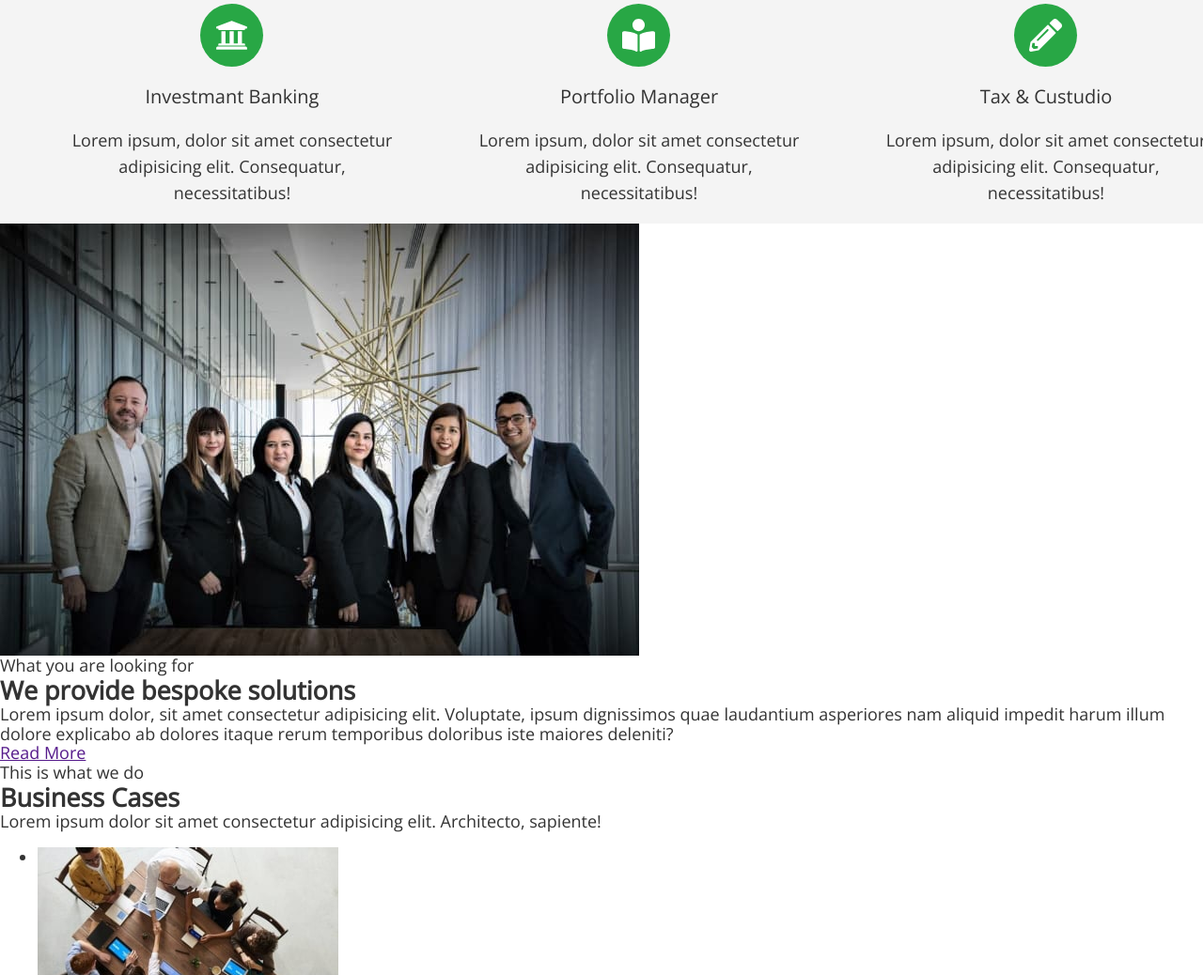
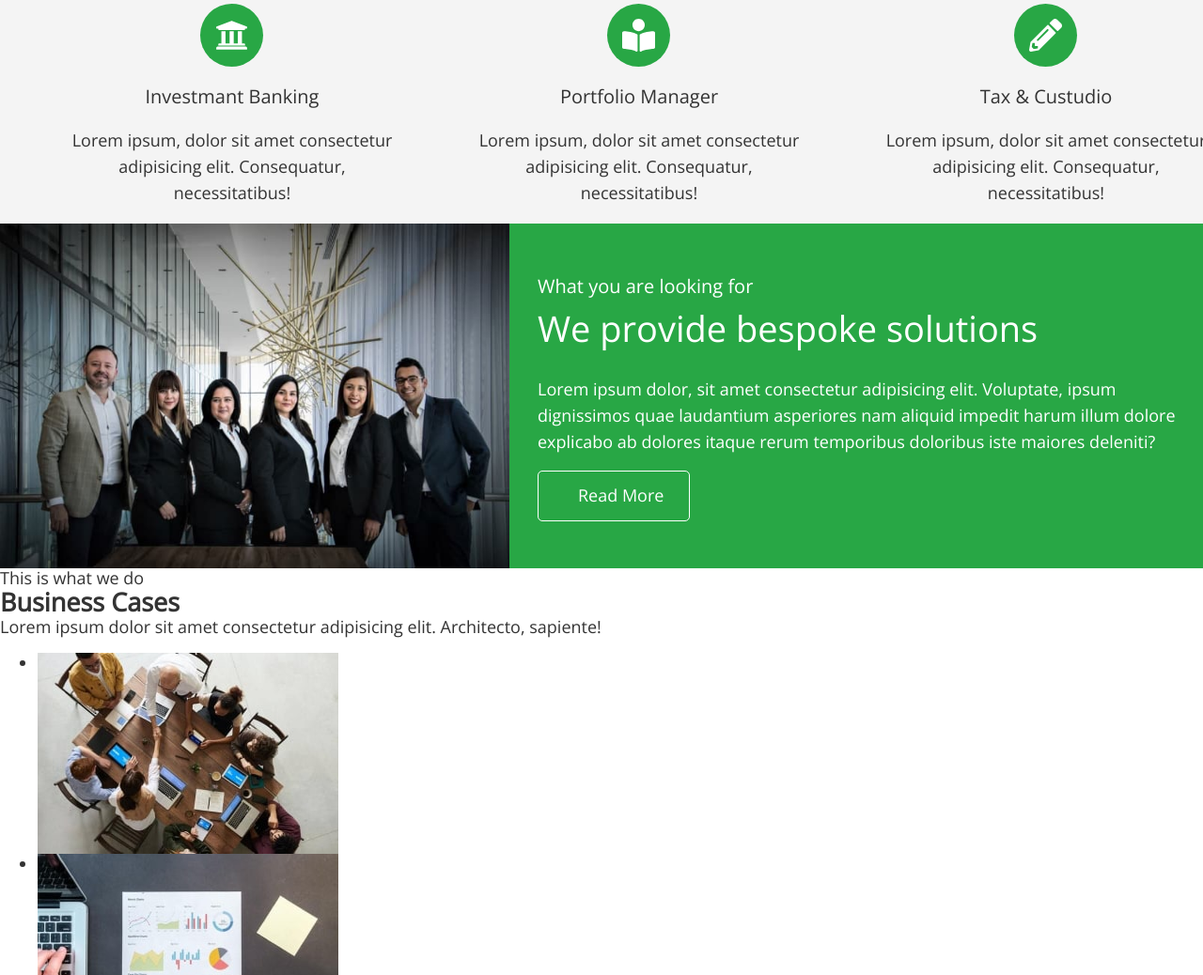
Before and after one commit to YanLozovskyi/fson-79-anonymous, a plain HTML site: page index.html in a window 1280 px wide. Shown: the part 873-1911 px from the top of the page at 94% size. Drawn offline with nearby package versions, Linux system fonts and the light colour scheme.

Commit message:
add styles to solutions

```diff
--- a/css/styles.css
+++ b/css/styles.css
@@ -67,7 +67,7 @@ address {
 
 /* header */
 
-.header{
+.header {
   background-color: #333333;
 }
 
@@ -146,18 +146,17 @@ background-color: #333333;
   margin-bottom: 29px;
 }
 .hero-link {
-  background-color:var(--accent-color);
+  background-color: var(--accent-color);
   border-radius: 5px;
 
   font-size: 18px;
   line-height: 1.56;
-color:var(--second-text-color);
+  color: var(--second-text-color);
 
   display: inline-flex;
-padding:10px 30px 9px 27px;
+  padding: 10px 30px 9px 27px;
   align-items: center;
   gap: 5px;
-
 }
 
 /* about */
@@ -165,7 +164,7 @@ gap: 5px;
 .about {
   padding-top: 40px;
   padding-bottom: 19px;
-  background-color: #F4F4F4;
+  background-color: #f4f4f4;
 }
 
 .about .container {
@@ -176,7 +175,6 @@ gap: 5px;
 .about-list {
   display: flex;
   gap: 71px;
-
 }
 
 .about-icon-wraper {
@@ -190,7 +188,6 @@ gap: 5px;
   margin-bottom: 15px;
   margin-left: auto;
   margin-right: auto;
-
 }
 
 .about-item {
@@ -208,3 +205,62 @@ gap: 5px;
 .about-text {
   line-height: 1.56;
 }
+
+/* solution */
+.solution {
+  background-color: var(--accent-color);
+  /* padding-top: 84px;
+  padding-bottom: 84px; */
+}
+.solution-wrapper {
+  display: flex;
+  justify-content: center;
+  align-items: center;
+  gap: 30px;
+  width: 100%;
+  margin: 0 auto;
+
+  padding-left: 0;
+}
+.solution-img-wrapper {
+  max-width: 680px;
+}
+.solution-text-wrapper {
+  max-width: 680px;
+}
+.solution-toptitle {
+  font-weight: 400;
+  font-size: 20px;
+  line-height: 1.65;
+  color: var(--second-text-color);
+
+  margin-bottom: 5px;
+}
+.solution-title {
+  font-weight: 300;
+  font-size: 38px;
+  line-height: 1.26;
+  color: var(--second-text-color);
+
+  margin-bottom: 26px;
+}
+.solution-text {
+  font-weight: 400;
+  line-height: 1.56;
+  color: var(--second-text-color);
+
+  margin-bottom: 17px;
+}
+
+.solution-btn {
+  display: block;
+  line-height: 1.56;
+  color: var(--second-text-color);
+  cursor: pointer;
+
+  border: 1px solid #ffffff;
+  border-radius: 5px;
+  background-color: var(--accent-color);
+
+  padding: 11px 27px 12px 42px;
+}
--- a/index.html
+++ b/index.html
@@ -140,6 +140,8 @@
 
       <!-- Solution -->
       <section class="solution">
+       <div class="container solution-wrapper">
+         <div class="solution-img-wrapper">
             <img
               class="solution-img"
               src="./images/solutions/solution.jpg"
@@ -147,6 +149,8 @@
               width="680"
               height="460"
             />
+         </div >
+          <div class="solution-text-wrapper">
             <p class="solution-toptitle">What you are looking for</p>
             <h2 class="solution-title">We provide bespoke solutions</h2>
             <p class="solution-text">
@@ -155,7 +159,11 @@
               illum dolore explicabo ab dolores itaque rerum temporibus doloribus
               iste maiores deleniti?
             </p>
-        <a href="" class="solution-link">Read More</a>
+            <a href="" class="solution-link link">
+              <button class="solution-btn" type="button">Read More</button>
+              </a>
+          </div >
+       </div >
       </section>
 
       <!-- Cases -->
```
Lines whose indentation alone changed are shown as unchanged.
